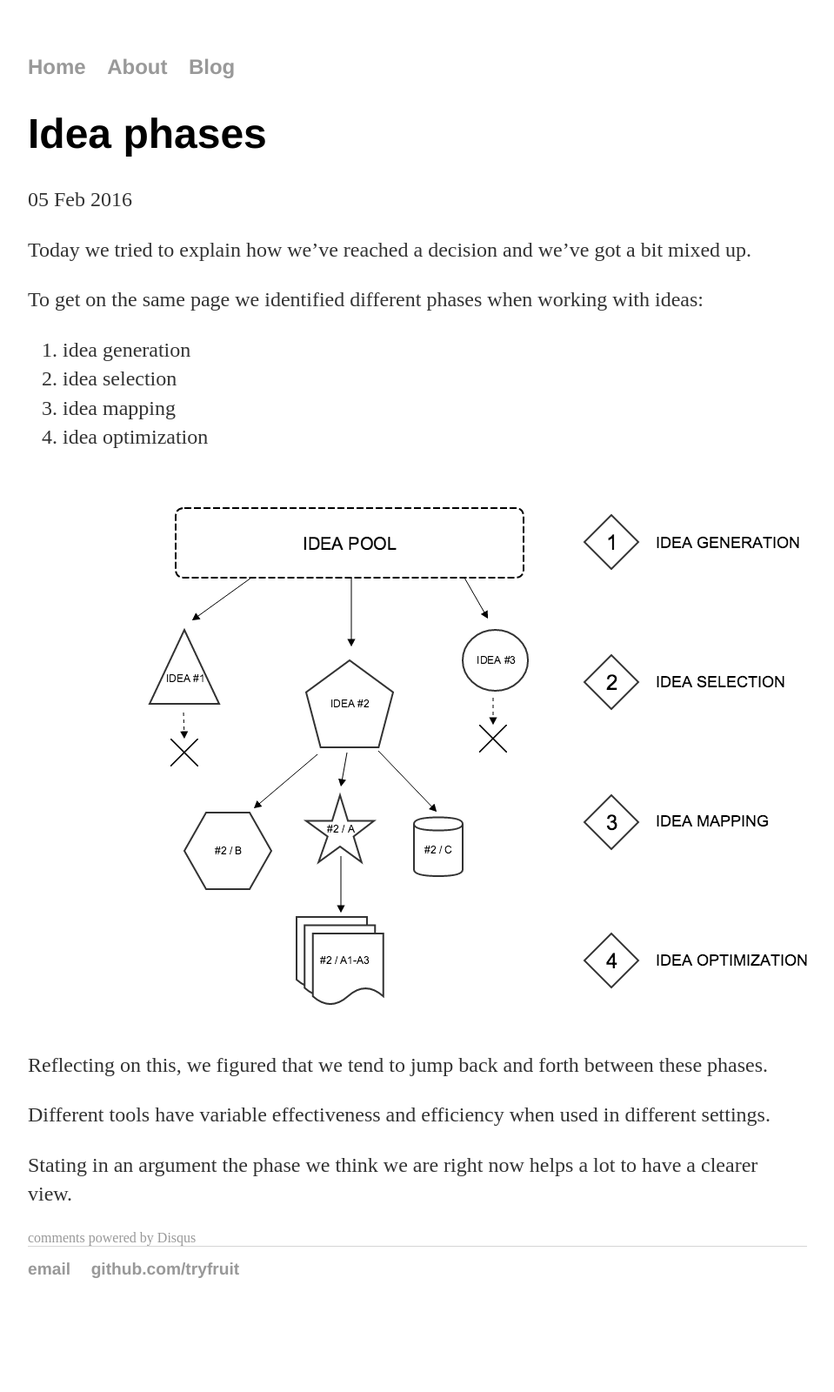
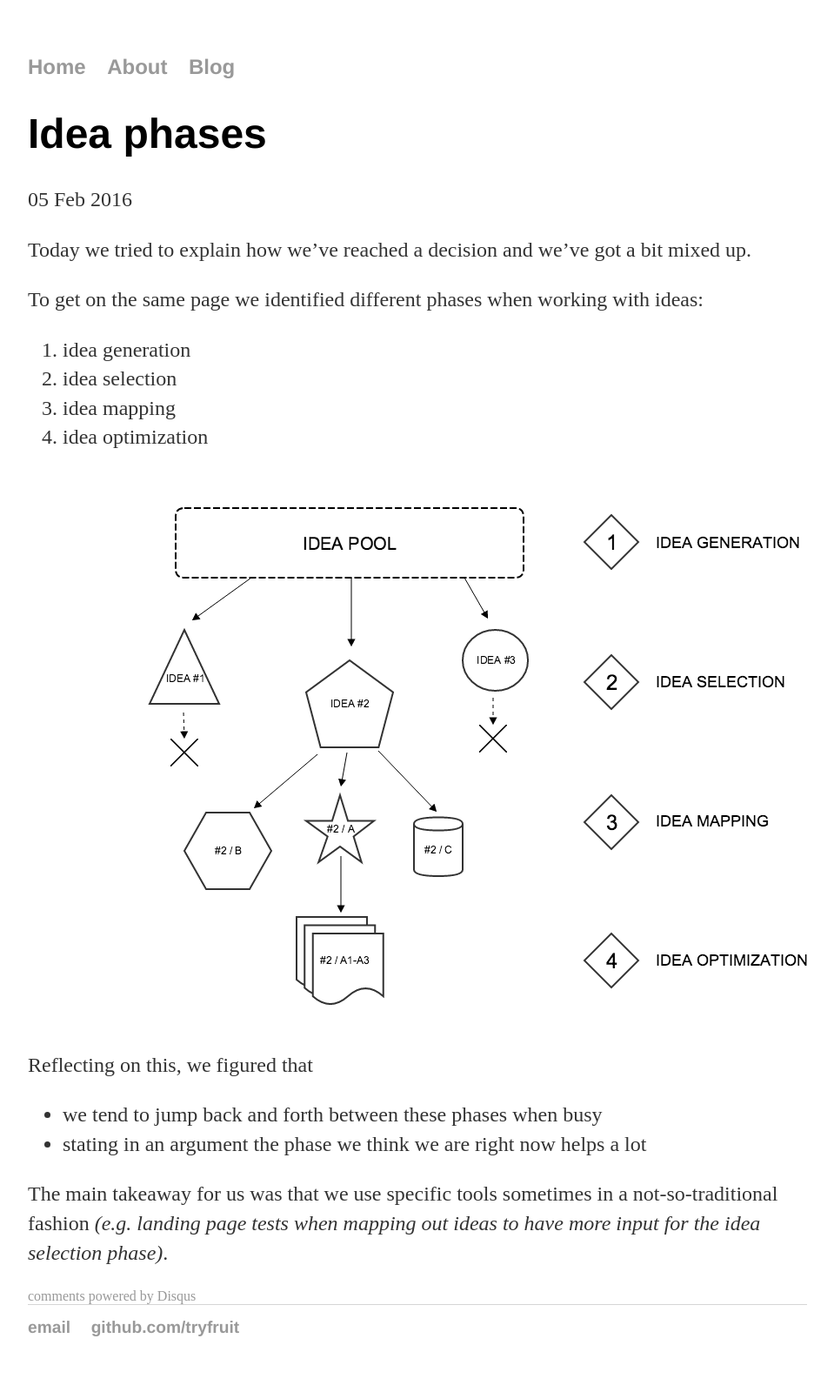
Before and after one commit to tryfruit/tryfruit.github.io, a Jekyll site: the page built from _posts/2016-02-05-idea-phases.md, in a window 1280 px wide. Shown: the whole page at 87% size, without its empty margins (160-1119 px from the left). Built offline with Jekyll 4.4.1, drawn with Linux system fonts in a browser that asks for light colours; comment, search, counter and statistics services are not loaded; before the commit the page ends 1533 px from its top, so only the background shows below that.

Commit message:
update idea phase post

```diff
--- a/_posts/2016-02-05-idea-phases.md
+++ b/_posts/2016-02-05-idea-phases.md
@@ -15,8 +15,8 @@ To get on the same page we identified different phases when working with ideas:
 
 ![idea phases]({{ site.url }}/assets/idea-phases.png)
 
-Reflecting on this, we figured that we tend to jump back and forth between these phases.
+Reflecting on this, we figured that
+- we tend to jump back and forth between these phases when busy
+- stating in an argument the phase we think we are right now helps a lot
 
-Different tools have variable effectiveness and efficiency when used in different settings.
-
-Stating in an argument the phase we think we are right now helps a lot to have a clearer view.
+The main takeaway for us was that we use specific tools sometimes in a not-so-traditional fashion *(e.g. landing page tests when mapping out ideas to have more input for the idea selection phase)*.
```
